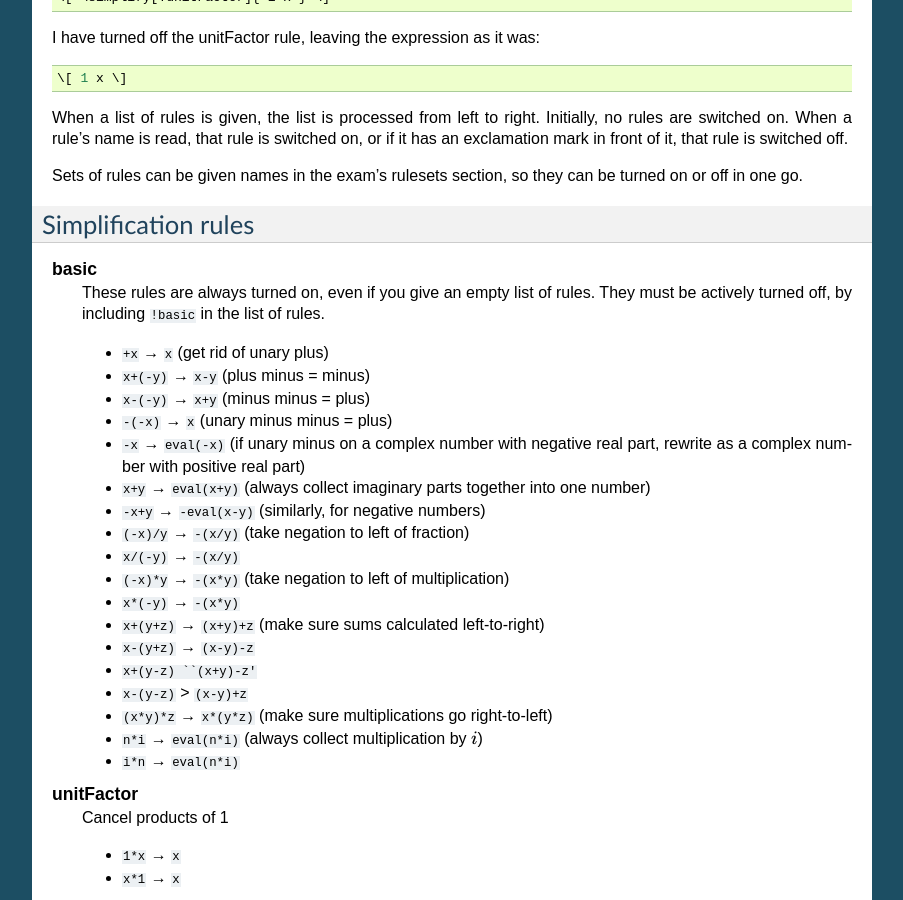
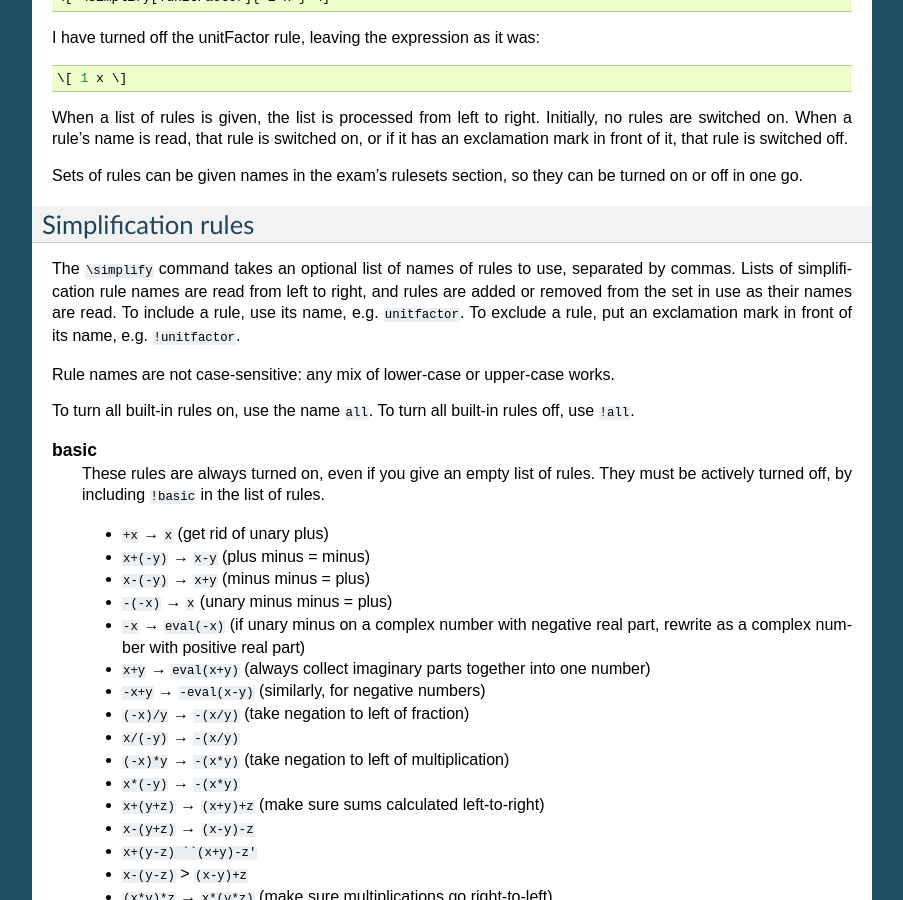
Before and after one commit to numbas/editor-docs, a Sphinx documentation site: the page built from source/simplification.rst, in a window 1280 px wide and 900 px high, scrolled down 1835 px. Shown: the whole window, without its empty margins (198-1101 px from the left). Built offline with Sphinx 7.4.7, drawn with Linux system fonts in a browser that asks for light colours; some of the changed text lies outside the part shown.

Commit message:
document fractionNumbers and rowVector rules

```diff
--- a/source/simplification.rst
+++ b/source/simplification.rst
@@ -94,6 +94,12 @@ Sets of rules can be given names in the exam's :ref:`rulesets` section, so they
 
 Simplification rules
 ********************
+
+The ``\simplify`` command takes an optional list of names of rules to use, separated by commas. Lists of simplification rule names are read from left to right, and rules are added or removed from the set in use as their names are read. To include a rule, use its name, e.g. ``unitfactor``. To exclude a rule, put an exclamation mark in front of its name, e.g. ``!unitfactor``.
+
+Rule names are not case-sensitive: any mix of lower-case or upper-case works.
+
+To turn all built-in rules on, use the name ``all``. To turn all built-in rules off, use ``!all``.
 
 .. glossary::
 
@@ -229,3 +235,9 @@ Simplification rules
         Evaluate powers of numbers. This rule is only applied if ``n`` and ``m`` are numbers.
 
         * ``n^m`` → ``eval(n^m)``
+
+    fractionNumbers
+        This rule doesn't rewrite expressions, but tells the maths renderer that you'd like non-integer numbers to be displayed as fractions (e.g. :math:`\frac{1}{2}`) instead of decimals (e.g. :math:`0.5`).
+
+    rowVector
+        This rule doesn't rewrite expressions, but tells the maths renderer that you'd like vectors to be rendered as rows instead of columns.
```
